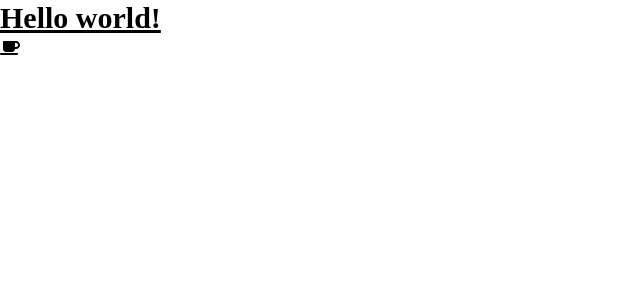
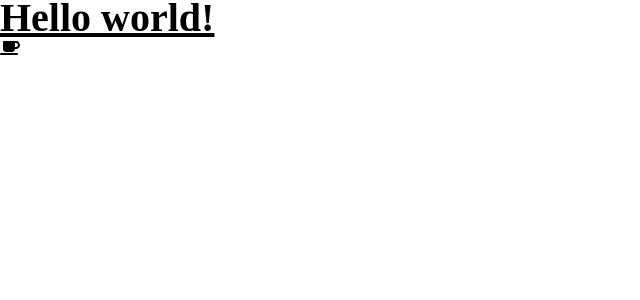
Before and after one commit to Ameer2000Mzori/New-Portfolio-2024, a React (Create React App) app: page / in a window 1280 px wide. Shown: the top 300 px of the page, without its empty margins (0-640 px from the left). Built offline with nearby package versions, Linux system fonts and the light colour scheme.

Commit message:
added all screen sizes

```diff
--- a/src/App.js
+++ b/src/App.js
@@ -4,7 +4,9 @@ import { FontAwesomeIcon } from "@fortawesome/react-fontawesome";
 export default function App() {
   return (
     <>
-      <h1 className="text-3xl font-bold underline font-baloo">Hello world!</h1>
+      <h1 className="text-3xl xs:text-[16px] sm:text-[40px] font-bold underline font-baloo">
+        Hello world!
+      </h1>
       <FontAwesomeIcon icon={faCoffee} />
     </>
   );
--- a/tailwind.config.js
+++ b/tailwind.config.js
@@ -9,11 +9,19 @@ module.exports = {
       colors: {
         cardsBgColors: "#141414",
         footerBgColor: "#1C1917",
+        bordersColors: "#191919",
         darkBgColor: "#242424",
         upperTitleColor: "#B3B3B3",
         textColors: "#FFFFFF",
         buttonsBgColor: "#FF1D48",
       },
+      screens: {
+        xs: "320px",
+        sm: "640px",
+        md: "768px",
+        lg: "1024px",
+        xl: "1280px",
+      },
     },
   },
   plugins: [],
```
